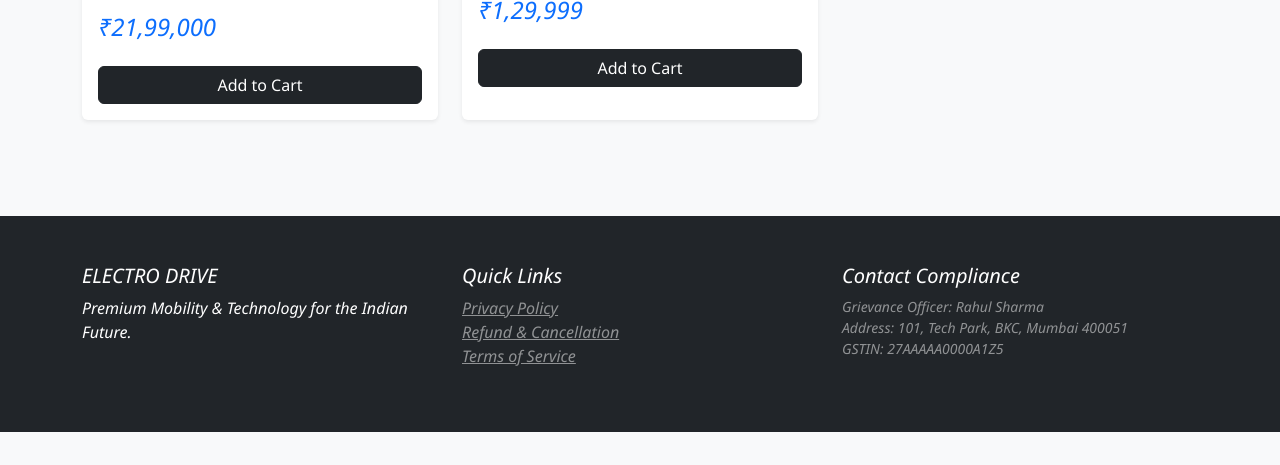
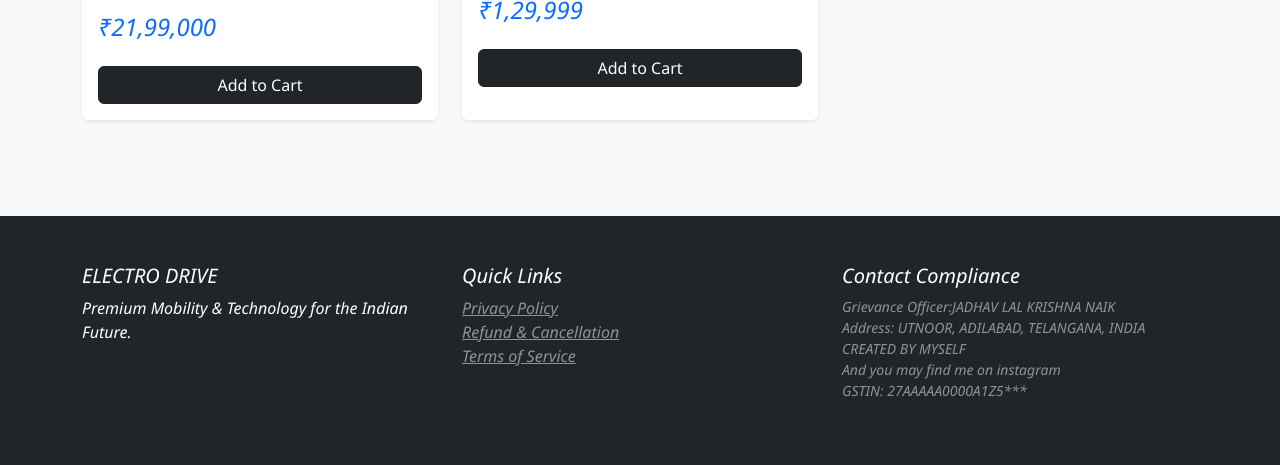
Before and after one commit to JADHAV1777/2nd-throw, a plain HTML site: page index.html in a window 1280 px wide. Shown: the part 941-1406 px from the top of the page. Before the commit the page ends 1373 px from the top, so only its background shows below. Drawn offline with nearby package versions, Linux system fonts and the light colour scheme.

Commit message:
Update index.html

```diff
--- a/index.html
+++ b/index.html
@@ -128,9 +128,10 @@
             <div class="col-md-4">
                 <h5>Contact Compliance</h5>
                 <p class="small text-white-50">
-                    Grievance Officer: Rahul Sharma<br>
-                    Address: 101, Tech Park, BKC, Mumbai 400051<br>
-                    GSTIN: 27AAAAA0000A1Z5
+                    Grievance Officer:JADHAV LAL KRISHNA NAIK <br>
+                    Address: UTNOOR, ADILABAD, TELANGANA, INDIA <br>
+                    CREATED BY MYSELF <br> And you may find me on instagram<br>
+                    GSTIN: 27AAAAA0000A1Z5***
                 </p>
             </div>
         </div>
```
